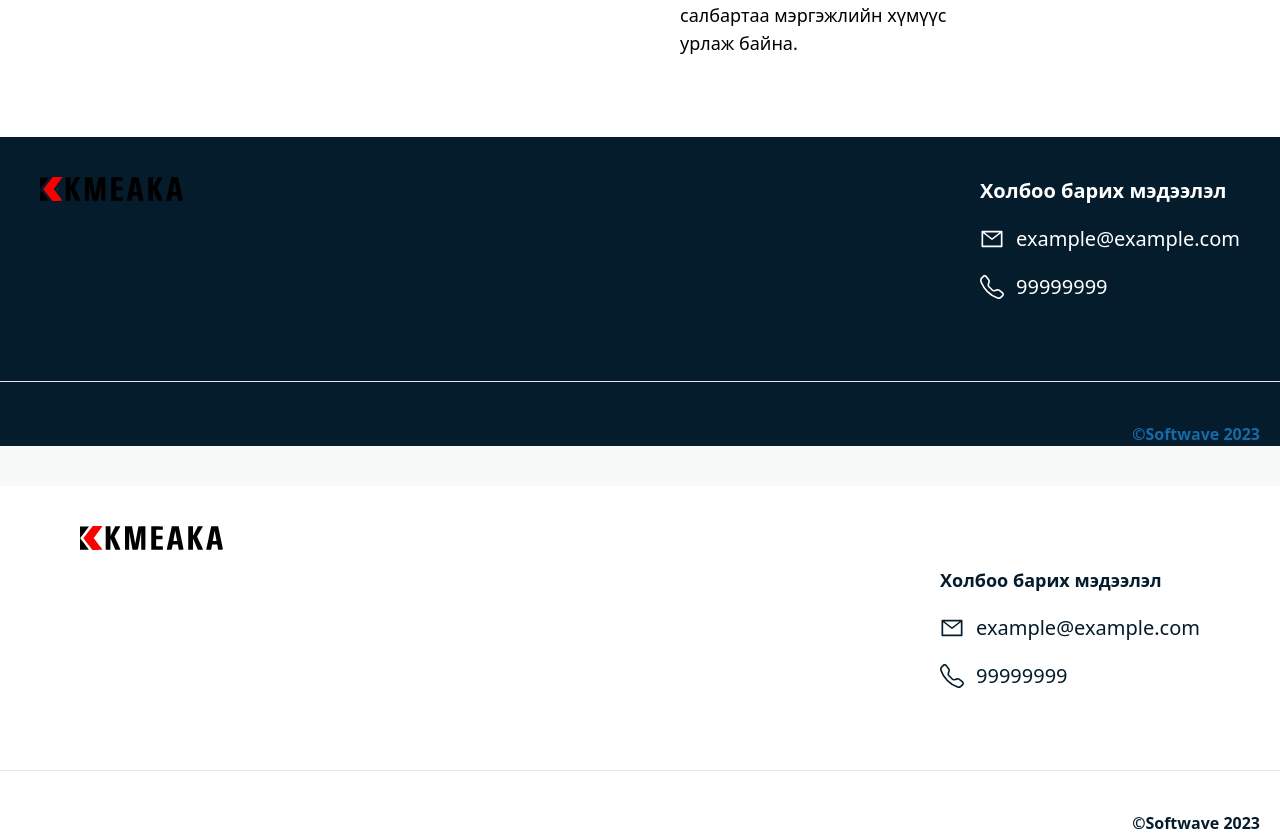
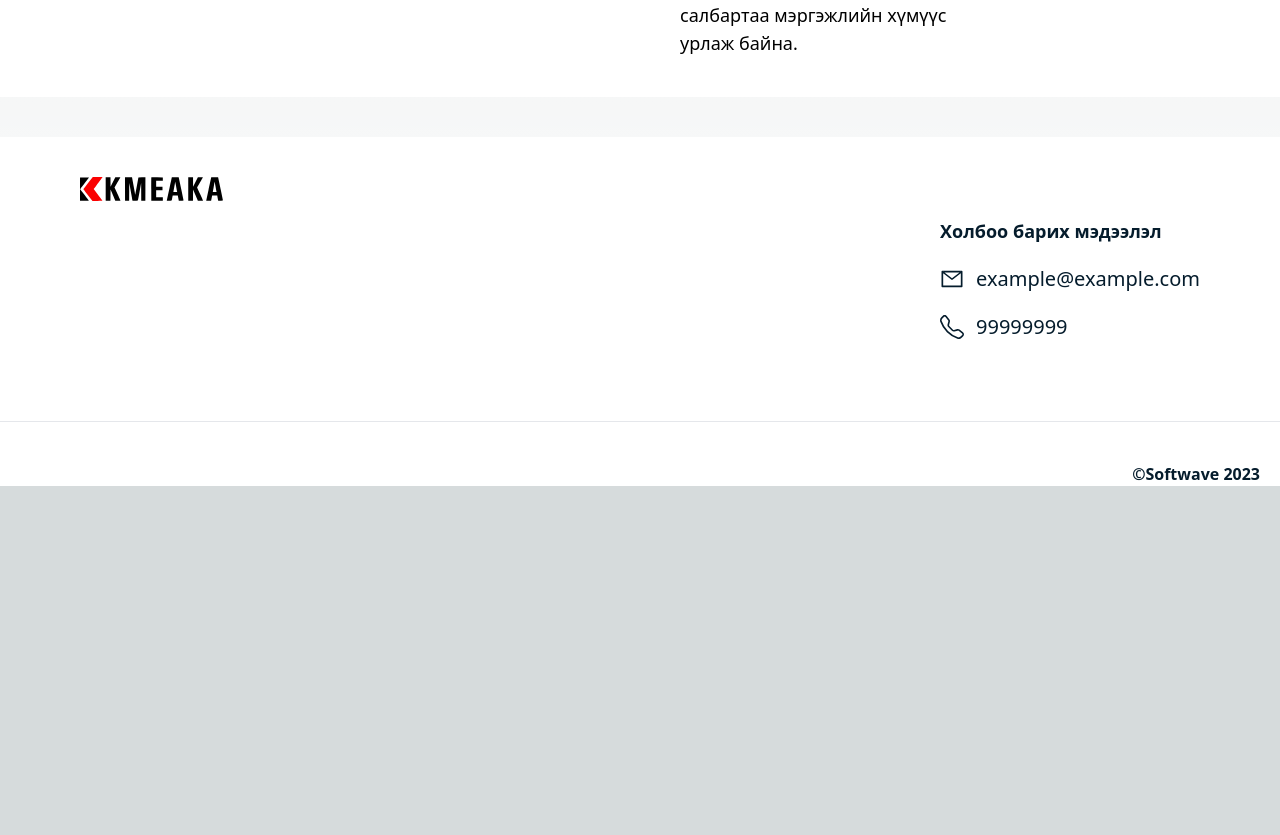
Before and after one commit to tmbrwd/webTemplate1, a Next.js app: page /kontas in a window 1280 px wide. Shown: the part 1241-2076 px from the top of the page. After the commit the page ends 1727 px from the top, so only its background shows below. Built offline with nearby package versions, Linux system fonts and the light colour scheme.

Commit message:
Navbarstyle

```diff
--- a/src/pages/kontas.tsx
+++ b/src/pages/kontas.tsx
@@ -77,30 +77,6 @@ function Kontas() {
                     </div>
                 </div>
             </div>
-            <footer>
-                <div className="bg-[#051C2C] mt-10">
-                    <div className="flex flex-col sm:flex-row justify-between text-white p-10">
-                        <span className="text-2xl text-white font-semibold navbar-text">
-                        <Kmeaka />
-                        </span>
-                        <div className="text-white space-y-5 ">
-                            <p className="font-bold text-xl">{translate('contact-info')}</p>
-                            <div className="flex items-center mt-3">
-                                <AiOutlineMail className="text-2xl" />
-                                <p className="text-xl ml-3">{eMail}</p>
-                            </div>
-                            <div className="flex items-center mt-3">
-                                <BsTelephone className="text-2xl" />
-                                <p className="text-xl ml-3">{phoneNumber}</p>
-                            </div>
-                        </div>
-                    </div>
-                    <hr className="bg-white my-10 h-0.1" />
-                    <div className="text-[#156ba9] text-end mx-5">
-                        <p className='font-bold'>{"©Softwave 2023"}</p>
-                    </div>
-                </div>
-            </footer>
         </div>
 
 
```
